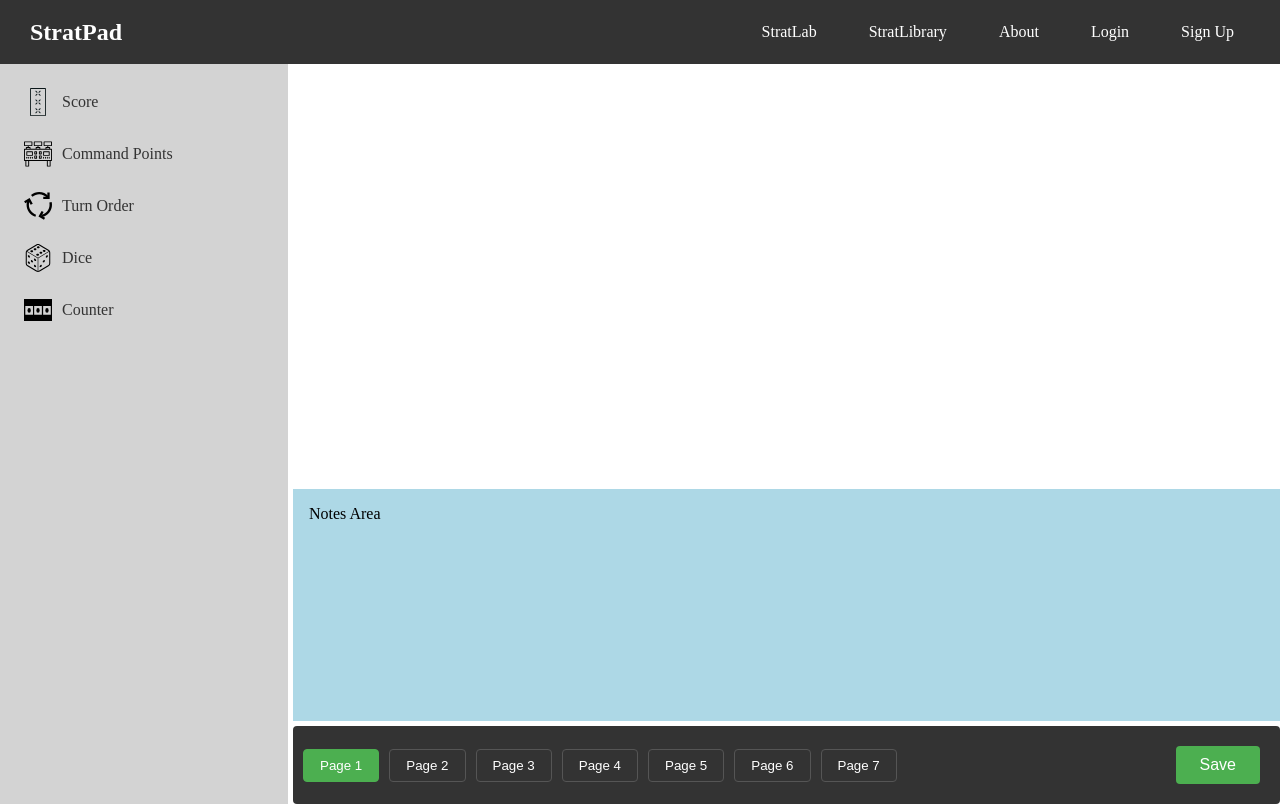
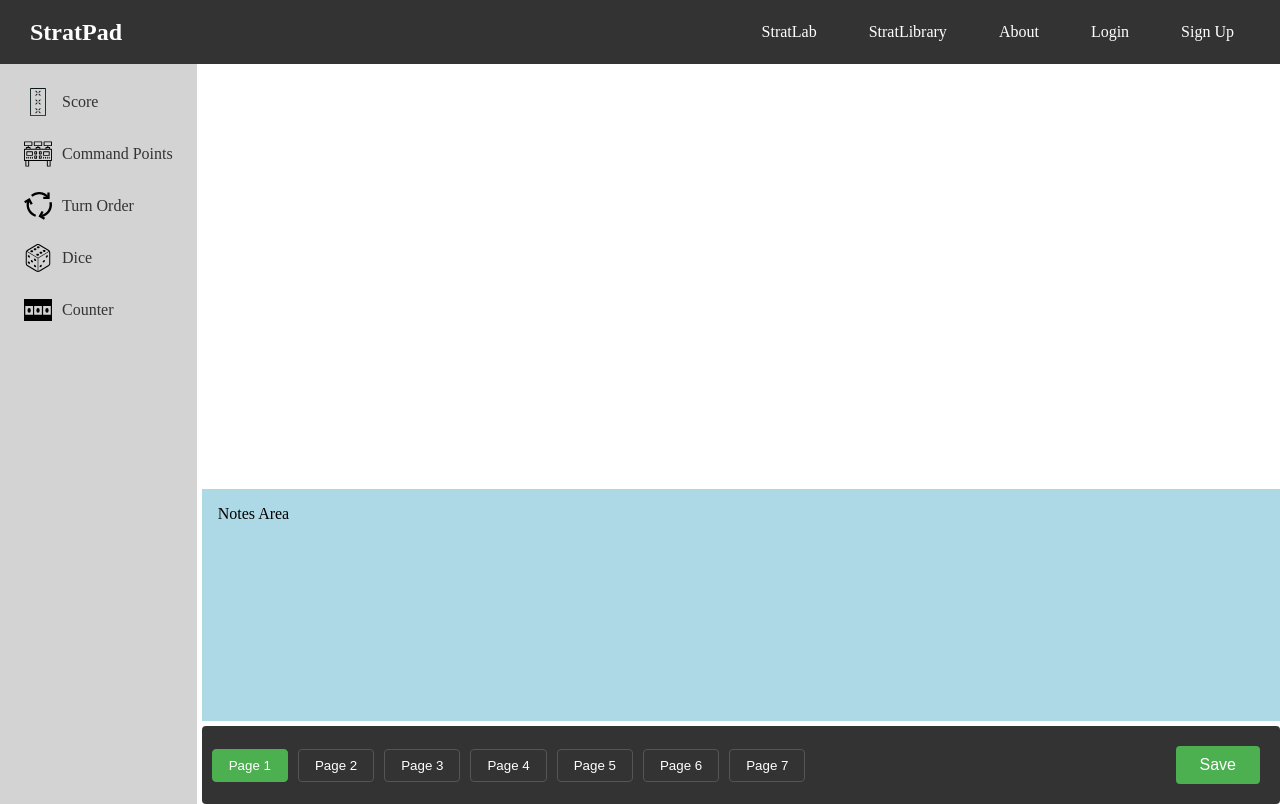
Before and after one commit to MhKeshishian/Board-Game-Dashboard, a Next.js app: page /stratlab in a window 1280 px wide. Built offline with nearby package versions, Linux system fonts and the light colour scheme.

Commit message:
Modify sidebar size to fit the content instead of having fixed size

```diff
--- a/src/app/globals.css
+++ b/src/app/globals.css
@@ -14,9 +14,11 @@ html, body {
 }
 
 .sidebar {
-  width: 20%;
   background-color: lightgray;
   padding: 16px;
+  display: flex;
+  flex-direction: column;
+  width: fit-content;
 }
 
 .main-content {
```
